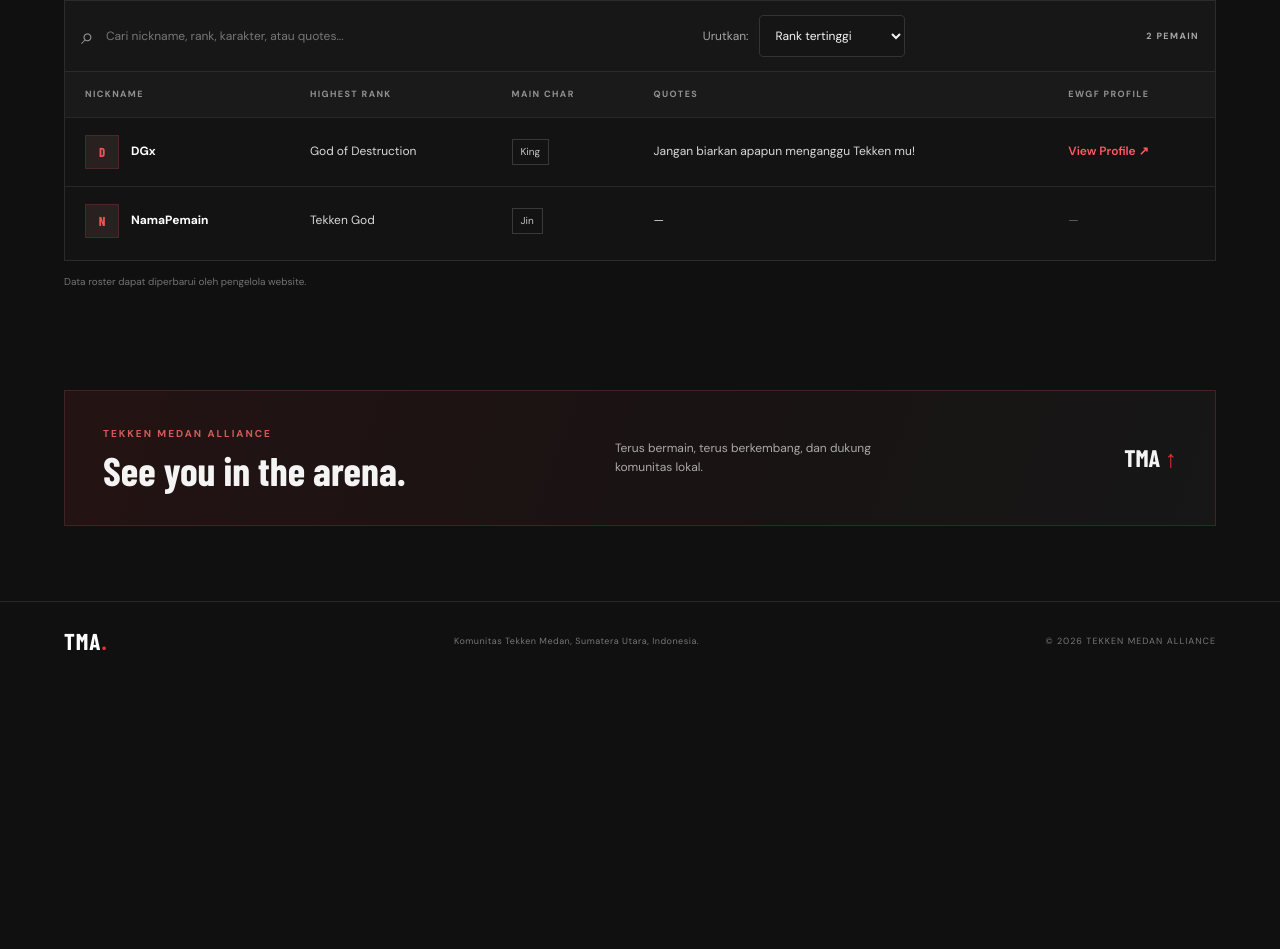
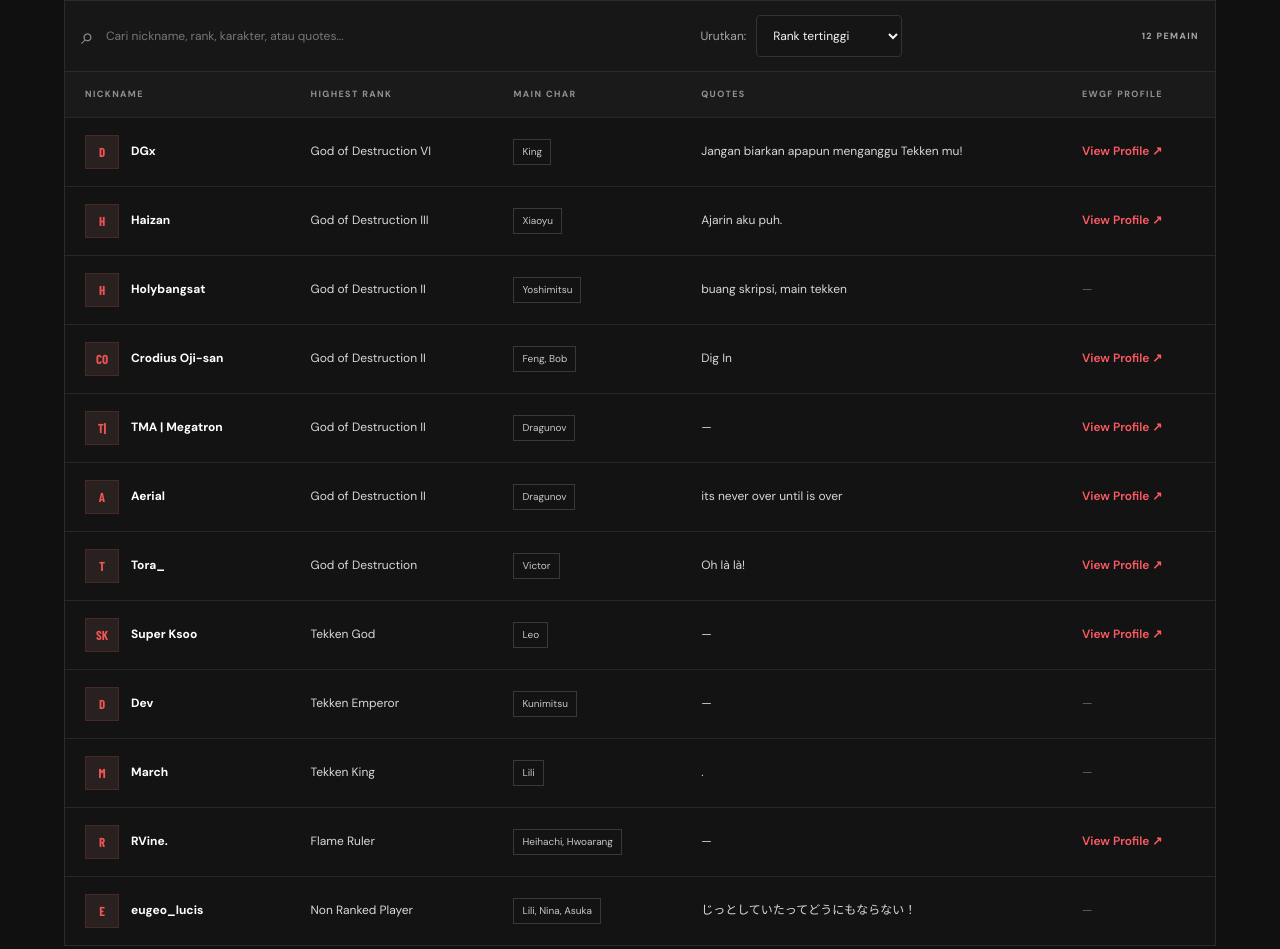
Before and after one commit to DGxy24/Web_Tekken_Medan, a plain HTML site: page index.html in a window 1280 px wide. Shown: the part 1265-2214 px from the top of the page. Before the commit the page ends 1945 px from the top, so only its background shows below. Drawn offline with nearby package versions, Linux system fonts and the light colour scheme; a web font is replaced by a local one.

Commit message:
Penambahan logo dan sebagian data dulu

```diff
--- a/index.html
+++ b/index.html
@@ -16,7 +16,7 @@
 
   <header class="site-header">
     <a class="brand" href="#home" aria-label="Tekken Medan Alliance home">
-      <span class="brand-mark">TMA</span>
+      <img class="brand-logo" src="assets/LOGO.jpeg" alt="Tekken Medan Alliance Logo">
       <span class="brand-copy">
         <strong>TEKKEN MEDAN</strong>
         <small>ALLIANCE</small>
@@ -73,7 +73,7 @@
         <div class="art-slash"></div>
 
         <div class="art-caption">
-          <span>EST.</span>
+          <span>EST 2017</span>
           <strong>MEDAN</strong>
           <span>NORTH SUMATRA · ID</span>
         </div>
--- a/script.js
+++ b/script.js
@@ -16,19 +16,91 @@
 
 
 const PLAYERS = [
+
   {
     nickname: "DGx",
-    rank: "God of Destruction",
+    rank: "God of Destruction VI",
     main: "King",
     quotes: "Jangan biarkan apapun menganggu Tekken mu!",
     ewgfProfile: "https://www.ewgf.gg/player/3qtdnHGhGJQQ" // ganti dengan link profil EWGF pemain
   },
+
+{
+    nickname: "Dev",
+    rank: "Tekken Emperor",
+    main: "Kunimitsu",
+    quotes: "",
+    ewgfProfile: ""
+  },
   {
-    nickname: "NamaPemain",
+    nickname: "Super Ksoo",
     rank: "Tekken God",
-    main: "Jin",
+    main: "Leo",
     quotes: "",
-    ewgfProfile: "" // opsional
+    ewgfProfile: "https://www.ewgf.gg/player/4LiD7tdA3maT"
+  },
+  {
+    nickname: "eugeo_lucis",
+    rank: "Non Ranked Player",
+    main: "Lili, Nina, Asuka",
+    quotes: "じっとしていたってどうにもならない！",
+    ewgfProfile: ""
+  },
+  {
+    nickname: "Holybangsat",
+    rank: "God of Destruction II",
+    main: "Yoshimitsu",
+    quotes: "buang skripsi, main tekken",
+    ewgfProfile: ""
+  },
+  {
+    nickname: "RVine.",
+    rank: "Flame Ruler",
+    main: "Heihachi, Hwoarang",
+    quotes: "",
+    ewgfProfile: "https://ewgf.gg/player/399Q5fdhft5M"
+  },
+  {
+    nickname: "Tora_",
+    rank: "God of Destruction",
+    main: "Victor",
+    quotes: "Oh là là!",
+    ewgfProfile: "https://www.ewgf.gg/player/4bMLL578jEr8"
+  },
+  {
+    nickname: "Crodius Oji-san",
+    rank: "God of Destruction II",
+    main: "Feng, Bob",
+    quotes: "Dig In",
+    ewgfProfile: "https://ewgf.gg/player/4nHQY2hGJ8EQ"
+  },
+  {
+    nickname: "TMA | Megatron",
+    rank: "God of Destruction II",
+    main: "Dragunov",
+    quotes: "",
+    ewgfProfile: "https://ewgf.gg/player/2RYmjGMqLtNr"
+  },
+  {
+    nickname: "March",
+    rank: "Tekken King",
+    main: "Lili",
+    quotes: ".",
+    ewgfProfile: ""
+  },
+  {
+    nickname: "Haizan",
+    rank: "God of Destruction III",
+    main: "Xiaoyu",
+    quotes: "Ajarin aku puh.",
+    ewgfProfile: "https://ewgf.gg/player/3tnNrGq5QE62"
+  },
+  {
+    nickname: "Aerial",
+    rank: "God of Destruction II",
+    main: "Dragunov",
+    quotes: "its never over until is over",
+    ewgfProfile: "https://ewgf.gg/player/4HA7r8eBHi8h"
   }
 ];
 
--- a/style.css
+++ b/style.css
@@ -207,7 +207,20 @@ h1, h2, h3, p { margin-top: 0; }
   }
 }
 
+.brand-logo {
+  display: block;
+  width: 90px;
+  height: 55px;
+  object-fit: contain;
+  flex-shrink: 0;
+}
 
+@media (max-width: 560px) {
+  .brand-logo {
+    width: 70px;
+    height: 45px;
+  }
+}
 .ewgf-link {
   color: #ff5a64;
   text-decoration: none;
```
Also changed, not shown: assets/LOGO.jpeg (added).
